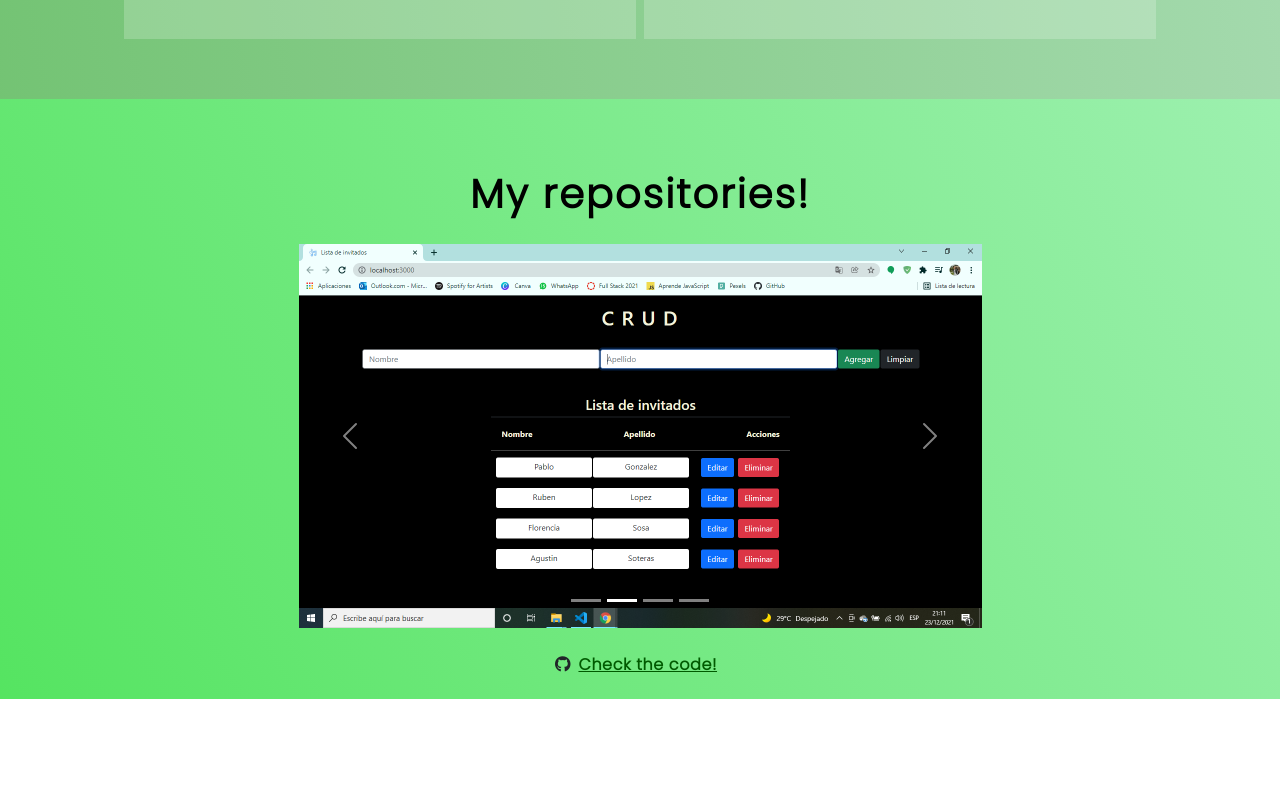
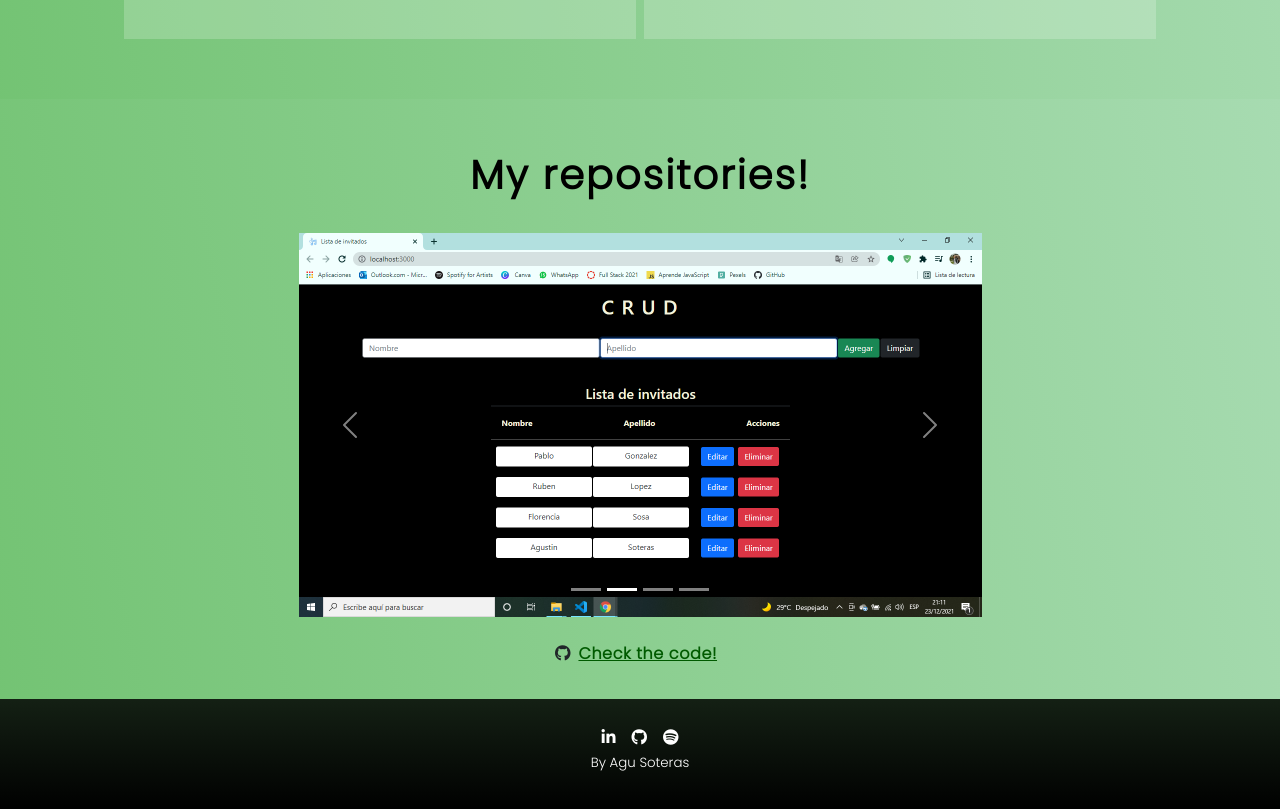
Before and after one commit to agusoteras/portfolio, a React (Create React App) app: page / in a window 1280 px wide. Shown: the part 1101-1910 px from the top of the page. Before the commit the page ends 1800 px from the top, so only its background shows below. Built offline with nearby package versions, Linux system fonts and the light colour scheme.

Commit message:
seccond commit

```diff
--- a/package.json
+++ b/package.json
@@ -10,7 +10,7 @@
     "react": "^17.0.2",
     "react-bootstrap": "^2.0.4",
     "react-dom": "^17.0.2",
-    "react-router-dom": "^6.2.1",
+    "react-router-dom": "^5.2.0",
     "react-scripts": "5.0.0",
     "web-vitals": "^2.1.2"
   },
--- a/src/App.js
+++ b/src/App.js
@@ -4,6 +4,7 @@ import './App.css';
 import Header from "./components/header/Header";
 import Main from "./components/main/Main";
 import Section from "./components/section/Section";
+import Footer from "./components/footer/Footer";
 
 function App() {
   return (
@@ -11,6 +12,7 @@ function App() {
       <Header/>
       <Main/>
       <Section/>
+      <Footer/>
     </div>
   );
 }
--- /dev/null
+++ b/src/components/footer/Footer.js
@@ -0,0 +1,17 @@
+import React from 'react';
+import "./footer.css"
+
+const Footer = () => {
+    return (
+        <div className='footer'>
+            <div>
+            <a target="_blank" href="https://www.linkedin.com/in/agustinsoteras/" class="fab fa-linkedin-in"></a>
+            <a target="_blank" href='https://github.com/agusoteras' class="fab fa-github"></a>
+            <a target="_blank" href='https://open.spotify.com/artist/5hu3DKzTcKPOt7VyIQeMQv' class="fab fa-spotify"></a>
+            </div>
+             <p>By Agu Soteras</p>
+        </div>
+    )
+}
+
+export default Footer
--- /dev/null
+++ b/src/components/footer/footer.css
@@ -0,0 +1,24 @@
+.footer {
+    height: 7rem;
+        width: 100%;
+        background: linear-gradient(0deg, rgb(0, 0, 0), rgb(20, 32, 20));
+        display: flex;
+        justify-content: center;
+        flex-direction: column;
+        align-items: center;
+        text-align: center;
+}
+.footer a {
+    color: white;
+    text-decoration: none;
+    font-weight: lighter;
+}
+.footer a:hover {
+    color: green;
+}
+.footer p {
+    color: white;
+    text-decoration: none;
+    font-family: 'Poppins', sans-serif;
+    font-size: smaller;
+}
--- a/src/components/main/Main.js
+++ b/src/components/main/Main.js
@@ -23,6 +23,7 @@ const Main = () => {
                             <Route path="/profile">
                                 <div className='container profile'>
                                     <p>Hola! mi nombre es Agu, soy un desarrollador Frontend de la ciudad de Cordoba, Argentina. Me especializo en la programacion con React.js tanto de aplicaciones como de sitios web y estoy en busca de mi primera experiencia profesional en el ambito de la programación, espero que podamos trabajar juntos!  </p>
+                                    <button className='btn btn-dark'>Download CV</button>
                                 </div>
                             </Route>
 
--- a/src/components/main/main.css
+++ b/src/components/main/main.css
@@ -35,7 +35,7 @@
     margin-left: 4px;
 }
 .article h2 {
-    padding-top: 10%;
+    padding-top: 6%;
     font-weight: bolder;
     padding-left: 0px;
     padding-right: 0px;
@@ -81,7 +81,11 @@
     line-height: 160%;
     font-weight: bold;
 }
-
+.profile button {
+    font-family: 'Poppins', sans-serif;
+    letter-spacing: 1px;
+    font-size: smaller;
+}
 .icons {
     height: 90%;
     width: 100%;
--- a/src/components/section/Section.js
+++ b/src/components/section/Section.js
@@ -22,7 +22,7 @@ const Section = () => {
 
     </Carousel.Caption>
     <br></br>
-    <i class="fab fa-github"><a href='https://github.com/agusoteras/musicaWeb'>Check the code!</a></i>
+    <i class="fab fa-github"><a target="_blank" href='https://github.com/agusoteras/musicaWeb'>Check the code!</a></i>
   </Carousel.Item>
   <Carousel.Item>
     <img
@@ -35,7 +35,7 @@ const Section = () => {
 
     </Carousel.Caption>
     <br></br>
-    <i class="fab fa-github"><a href='https://github.com/agusoteras/CRUD---Lista-de-invitados'>Check the code!</a></i>
+    <i class="fab fa-github"><a target="_blank" href='https://github.com/agusoteras/CRUD---Lista-de-invitados'>Check the code!</a></i>
   </Carousel.Item>
   <Carousel.Item>
     <img
@@ -48,7 +48,7 @@ const Section = () => {
 
     </Carousel.Caption>
     <br></br>
-    <i class="fab fa-github"><a href='https://github.com/agusoteras/Narrador'>Check the code!</a></i>
+    <i class="fab fa-github"><a target="_blank" href='https://github.com/agusoteras/Narrador'>Check the code!</a></i>
   </Carousel.Item>
 
   <Carousel.Item>
@@ -62,7 +62,7 @@ const Section = () => {
 
     </Carousel.Caption>
     <br></br>
-    <i class="fab fa-github"><a href='#'>Check the code!</a></i>
+    <i class="fab fa-github"><a target="_blank" href='https://github.com/agusoteras/portfolio'>Check the code!</a></i>
   </Carousel.Item>
 
 
--- a/src/components/section/section.css
+++ b/src/components/section/section.css
@@ -1,7 +1,7 @@
 .section {
         height: 600px;
         width: 100%;
-        background: linear-gradient(60deg, rgb(85, 228, 97), rgb(157, 240, 175));
+        background: linear-gradient(80deg, rgba(21, 155, 21, 0.596), rgb(167, 219, 177));
         display: flex;
         justify-content: center;
         flex-direction: column;
@@ -14,11 +14,12 @@
         font-weight: bolder;
         letter-spacing: 2px;
         padding: 0px;
-        margin: 0px;
+        margin-top: -30px;
         color: black;
 }
 .section h2:hover {
-        font-size: 255%;
+        font-size: 270%;
+        color: green;
 }
 .carousel {
         width: 683px;
```
Also changed, not shown: 1 other file (tests, documents, lock files or other folders).
